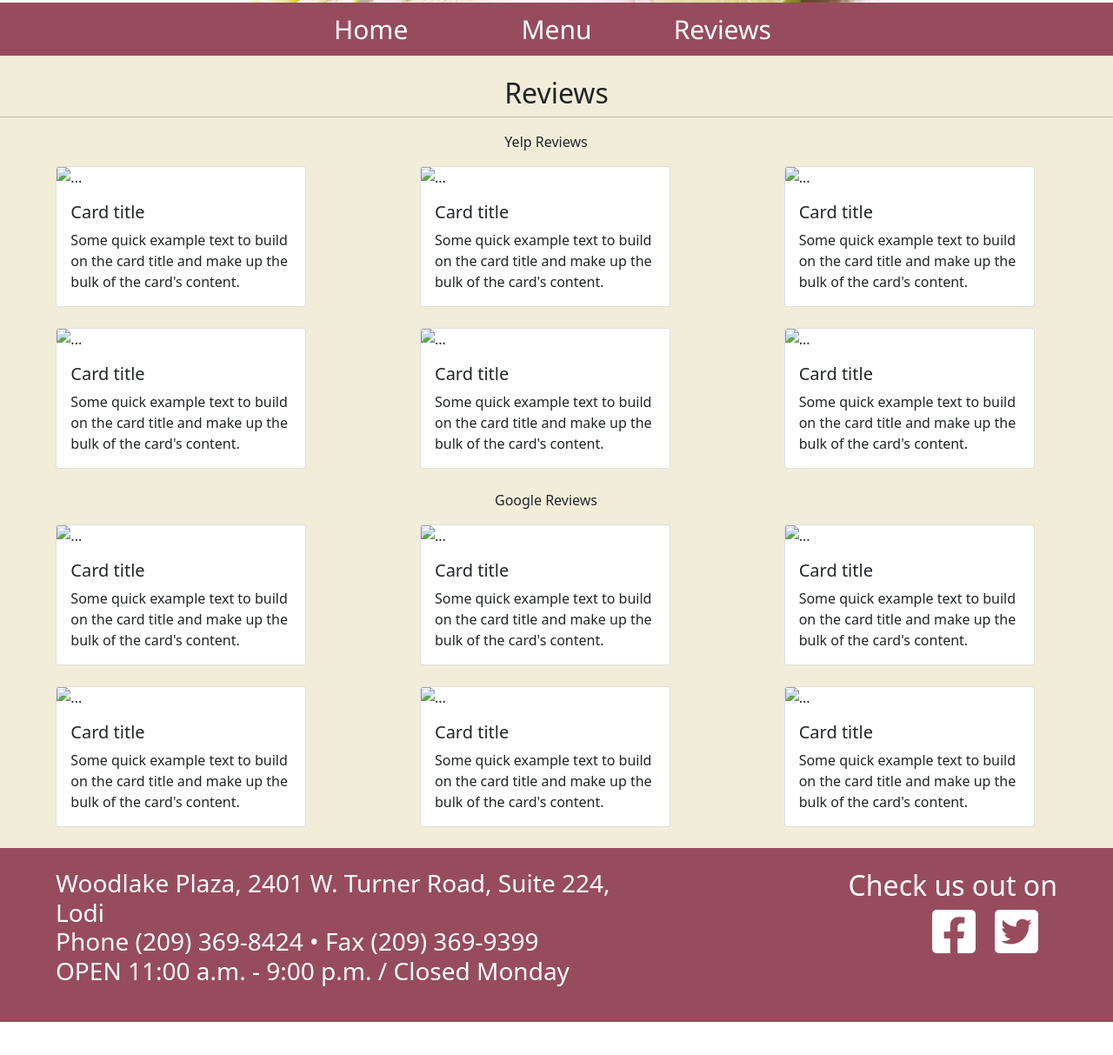
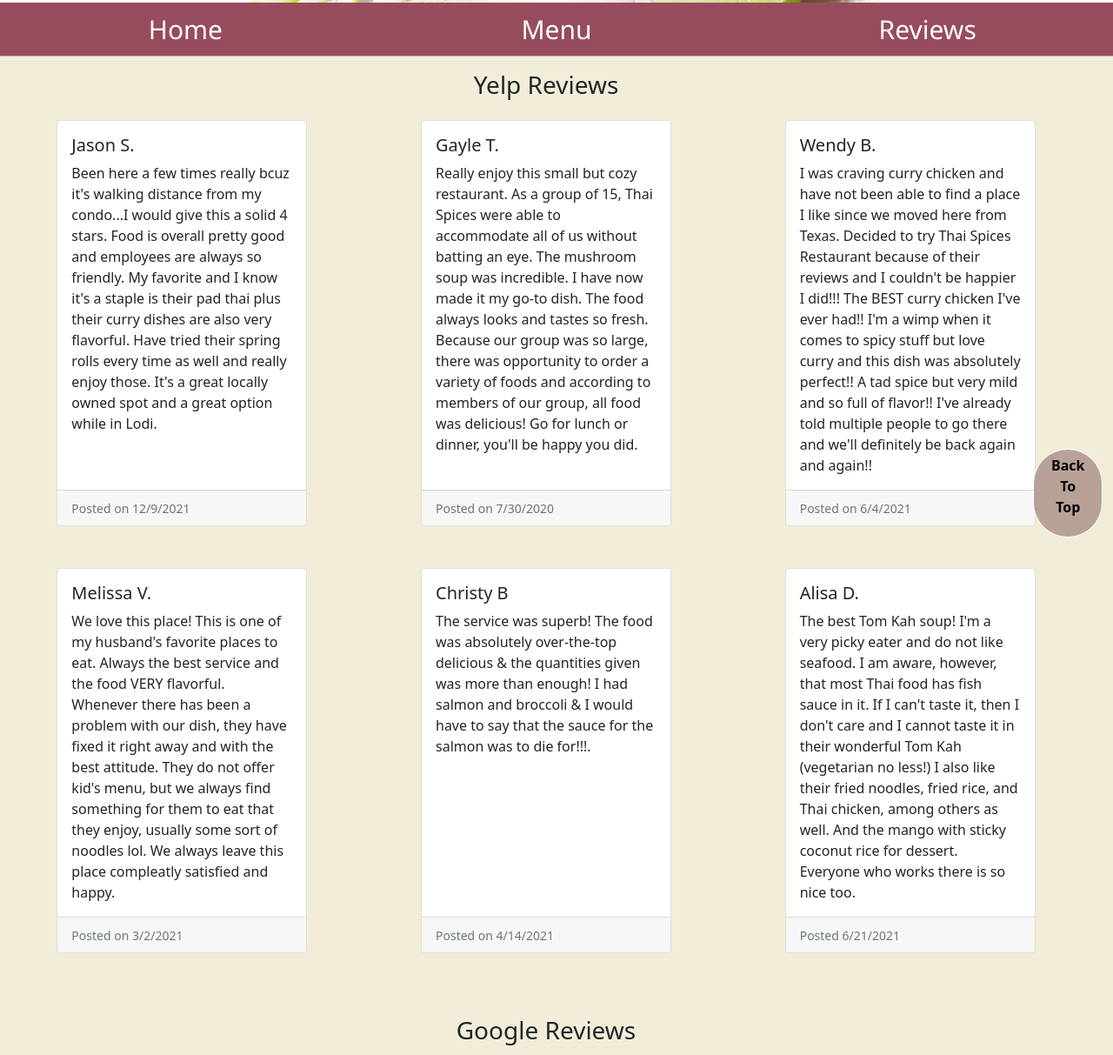
Before and after one commit to NguyenA001/businessRedevelop, a plain HTML site: page pages/reviews.html in a window 1280 px wide. Shown: the part 172-1385 px from the top of the page at 87% size. Before the commit the page ends 1347 px from the top, so only its background shows below. Drawn offline with nearby package versions, Linux system fonts and the light colour scheme.

Commit message:
review page done

```diff
--- a/pages/reviews.html
+++ b/pages/reviews.html
@@ -8,6 +8,7 @@
     <!-- Bootstrap CSS -->
     <link href="https://cdn.jsdelivr.net/npm/bootstrap@5.1.3/dist/css/bootstrap.min.css" rel="stylesheet" integrity="sha384-1BmE4kWBq78iYhFldvKuhfTAU6auU8tT94WrHftjDbrCEXSU1oBoqyl2QvZ6jIW3" crossorigin="anonymous">
     <link rel="stylesheet" href="../css/style.css">
+    <link rel="stylesheet" href="../css/mainCourse.css">
     <title>Thai Spices Restaurant</title>
   </head>
   <body>
@@ -22,165 +23,211 @@
         </div>
         <!-- nav bar -->
         <div class="row redBack d-flex justify-content-center">
-
-                <div class="col-2">
-                    <a class="nav-link whiteText d-flex justify-content-center navFont" href="../index.html">Home</a>
+            <div class="col-4">
+              <a
+                class="nav-link whiteText text-center navFont"
+                href="../index.html"
+                >Home</a
+              >
             </div>
-                <div class="col-2">
-                    <a class="nav-link whiteText d-flex justify-content-center navFont" href="../pages/appetizers.html">Menu</a>
+            <div class="col-4">
+              <a
+                class="nav-link whiteText text-center navFont"
+                href="appetizers.html"
+                >Menu</a
+              >
             </div>
-                <div class="col-2">
-                    <a class="nav-link whiteText navFont" href="../pages/reviews.html">Reviews</a>
+            <div class="col-4">
+              <a class="nav-link whiteText text-center navFont " href="reviews.html"
+                >Reviews</a
+              >
             </div>
-
           </div>
         <!-- body -->
         <div class="row brownBack">
-            <div class="col-12 mt-4  text-center">
-                <h2>Reviews</h2>
-            </div>
+
             <hr>
             <div class="row">
-                <div class="col-12 text-center">Yelp Reviews</div>
+                <div class="col-lg-12 text-center">
+                    <h3>Yelp Reviews</h3></div>
             </div>
             <div class="row d-flex justify-content-center mb-4 mt-3">
-                <div class="col-3">
-                    <div class="card" style="width: 18rem;">
-                        <img src="..." class="card-img-top" alt="...">
+                <div class="col-lg-4 col-sm-12 col-md-6 d-flex justify-content-center mb-5">
+                    <div class="card h-100" style="width: 18rem;">
+
                         <div class="card-body">
-                          <h5 class="card-title">Card title</h5>
-                          <p class="card-text">Some quick example text to build on the card title and make up the bulk of the card's content.</p>
+                          <h5 class="card-title">Jason S.</h5>
+                          <p class="card-text">Been here a few times really bcuz it's walking distance from my condo...I would give this a solid 4 stars.  Food is overall pretty good and employees are always so friendly. My favorite and I know it's a staple is their pad thai plus their curry dishes are also very flavorful. Have tried their spring rolls every time as well and really enjoy those.  It's a great locally owned spot and a great option while in Lodi.</p>
 
+                        </div>
+                        <div class="card-footer">
+                            <small class="text-muted">Posted on 12/9/2021</small>
                           </div>
                       </div>
                 </div>
-                <div class="col-1"></div>
-                <div class="col-3">
-                    <div class="card" style="width: 18rem;">
-                        <img src="..." class="card-img-top" alt="...">
+
+                <!-- <div class="col-lg-1"></div> -->
+                <div class="col-lg-4 col-sm-12 col-md-6 d-flex justify-content-center mb-5">
+                    <div class="card h-100" style="width: 18rem;">
+
                         <div class="card-body">
-                          <h5 class="card-title">Card title</h5>
-                          <p class="card-text">Some quick example text to build on the card title and make up the bulk of the card's content.</p>
+                          <h5 class="card-title">Gayle T.</h5>
+                          <p class="card-text">Really enjoy this small but cozy restaurant. As a group of 15, Thai Spices were able to accommodate all of us without batting an eye.
+                            The mushroom soup was incredible. I have now made it my go-to dish. The food always looks and tastes so fresh. Because our group was so large, there was opportunity to order a variety of foods and according to members of our group, all food was delicious! Go for lunch or dinner, you'll be happy you did.</p>
 
+                        </div>
+                        <div class="card-footer">
+                            <small class="text-muted">Posted on 7/30/2020</small>
                           </div>
                       </div>
                 </div>
-                <div class="col-1"></div>
-                <div class="col-3">
-                    <div class="card" style="width: 18rem;">
-                        <img src="..." class="card-img-top" alt="...">
+                <!-- <div class="col-lg-1"></div> -->
+                <div class="col-lg-4 col-sm-12 col-md-6 d-flex justify-content-center mb-5">
+                    <div class="card h-100" style="width: 18rem;">
+
                         <div class="card-body">
-                          <h5 class="card-title">Card title</h5>
-                          <p class="card-text">Some quick example text to build on the card title and make up the bulk of the card's content.</p>
+                          <h5 class="card-title">Wendy B.</h5>
+                          <p class="card-text">I was craving curry chicken and have not been able to find a place I like since we moved here from Texas. Decided to try Thai Spices Restaurant because of their reviews and I couldn't be happier I did!!! The BEST curry chicken I've ever had!! I'm a wimp when it comes to spicy stuff but love curry and this dish was absolutely perfect!! A tad spice but very mild and so full of flavor!! I've already told multiple people to go there and we'll definitely be back again and again!!</p>
 
+                        </div>
+                        <div class="card-footer">
+                            <small class="text-muted">Posted on 6/4/2021</small>
                           </div>
                       </div>
                 </div>
+
+                <div class="col-lg-4 col-sm-12 col-md-6 d-flex justify-content-center mb-5">
+                    <div class="card h-100" style="width: 18rem;">
+
+                        <div class="card-body">
+                          <h5 class="card-title">Melissa V.</h5>
+                          <p class="card-text">We love this place! This is one of my husband's favorite places to eat. Always the best service and the food VERY flavorful. Whenever there has been a problem with our dish, they have fixed it right away and with the best attitude. They do not offer kid's menu, but we always find something for them to eat that they enjoy, usually some sort of noodles lol. We always leave this place compleatly satisfied and happy.</p>
+
                         </div>
-            <div class="row d-flex justify-content-center mb-4">
-                <div class="col-3">
-                    <div class="card" style="width: 18rem;">
-                        <img src="..." class="card-img-top" alt="...">
-                        <div class="card-body">
-                          <h5 class="card-title">Card title</h5>
-                          <p class="card-text">Some quick example text to build on the card title and make up the bulk of the card's content.</p>
-
+                        <div class="card-footer">
+                            <small class="text-muted">Posted on 3/2/2021</small>
                           </div>
                       </div>
                 </div>
-                <div class="col-1"></div>
-                <div class="col-3">
-                    <div class="card" style="width: 18rem;">
-                        <img src="..." class="card-img-top" alt="...">
+                <!-- <div class="col-lg-1"></div> -->
+                <div class="col-lg-4 col-sm-12 col-md-6 d-flex justify-content-center mb-5">
+                    <div class="card h-100" style="width: 18rem;">
+
                         <div class="card-body">
-                          <h5 class="card-title">Card title</h5>
-                          <p class="card-text">Some quick example text to build on the card title and make up the bulk of the card's content.</p>
+                          <h5 class="card-title">Christy B</h5>
+                          <p class="card-text">The service was superb! The food was absolutely over-the-top delicious & the quantities given was more than enough! I had salmon and broccoli & I would have to say that the sauce for the salmon was to die for!!!.</p>
 
+                        </div>
+                        <div class="card-footer">
+                            <small class="text-muted">Posted on 4/14/2021</small>
                           </div>
                       </div>
                 </div>
-                <div class="col-1"></div>
-                <div class="col-3">
-                    <div class="card" style="width: 18rem;">
-                        <img src="..." class="card-img-top" alt="...">
+                <!-- <div class="col-lg-1"></div> -->
+                <div class="col-lg-4 col-sm-12 col-md-6 d-flex justify-content-center mb-5">
+                    <div class="card h-100" style="width: 18rem;">
+
                         <div class="card-body">
-                          <h5 class="card-title">Card title</h5>
-                          <p class="card-text">Some quick example text to build on the card title and make up the bulk of the card's content.</p>
+                          <h5 class="card-title">Alisa D.</h5>
+                          <p class="card-text">The best Tom Kah soup!  I'm a very picky eater and do not like seafood. I am aware, however, that most Thai food has fish sauce in it. If I can't taste it, then I don't care and I cannot taste it in their wonderful Tom Kah (vegetarian no less!)  I also like their fried noodles, fried rice, and Thai chicken,  among others as well. And the mango with sticky coconut rice for dessert. Everyone who works there is so nice too.</p>
 
+                        </div>
+                        <div class="card-footer">
+                            <small class="text-muted">Posted 6/21/2021</small>
                           </div>
                       </div>
                 </div>
             </div>
             <!-- google review -->
             <div class="row">
-                <div class="col-12 text-center">
-                    Google Reviews
+                <div class="col-lg-12 text-center">
+                    <h3>Google Reviews</h3>
                 </div>
             </div>
             <div class="row d-flex justify-content-center mb-4 mt-3">
-                <div class="col-3">
-                    <div class="card" style="width: 18rem;">
-                        <img src="..." class="card-img-top" alt="...">
+                <div class="col-lg-4 col-sm-12 col-md-6 d-flex justify-content-center mb-5">
+                    <div class="card h-100" style="width: 18rem;">
+
                         <div class="card-body">
-                          <h5 class="card-title">Card title</h5>
-                          <p class="card-text">Some quick example text to build on the card title and make up the bulk of the card's content.</p>
+                          <h5 class="card-title">John Cotta</h5>
+                          <p class="card-text">Great place! Great service! The owners are always there to greet you when you walk in. Definitely a hands on ownership that takes pride and care to insure you have the best made Thai cuisine</p>
 
+                        </div>
+                        <div class="card-footer">
+                            <small class="text-muted">Posted on 9/26/22</small>
                           </div>
                       </div>
                 </div>
-                <div class="col-1"></div>
-                <div class="col-3">
-                    <div class="card" style="width: 18rem;">
-                        <img src="..." class="card-img-top" alt="...">
+                <!-- <div class="col-lg-1"></div> -->
+                <div class="col-lg-4 col-sm-12 col-md-6 d-flex justify-content-center mb-5">
+                    <div class="card h-100" style="width: 18rem;">
+
                         <div class="card-body">
-                          <h5 class="card-title">Card title</h5>
-                          <p class="card-text">Some quick example text to build on the card title and make up the bulk of the card's content.</p>
+                          <h5 class="card-title">K Mac</h5>
+                          <p class="card-text">Absolutely my favorite Thai restaurant in Lodi! Never disappointed. We were seated immediately at 8pm after waiting 40 mins at another restaurant!!
+                            Tonight we started with the Fresh Spring Rolls (not deep fried). Tasty with a light peanut sauce.
+                            </p>
 
+                        </div>
+                        <div class="card-footer">
+                            <small class="text-muted">Posted on 12/18/2021</small>
                           </div>
                       </div>
                 </div>
-                <div class="col-1"></div>
-                <div class="col-3">
-                    <div class="card" style="width: 18rem;">
-                        <img src="..." class="card-img-top" alt="...">
+                <!-- <div class="col-lg-1"></div> -->
+                <div class="col-lg-4 col-sm-12 col-md-6 d-flex justify-content-center mb-5">
+                    <div class="card h-100" style="width: 18rem;">
+
                         <div class="card-body">
-                          <h5 class="card-title">Card title</h5>
-                          <p class="card-text">Some quick example text to build on the card title and make up the bulk of the card's content.</p>
+                          <h5 class="card-title">AI "TechKnow" Day</h5>
+                          <p class="card-text">Friendly staff.  Beef salad and Thai fried rice were delicious.  Reasonable prices.  I believe the cook even visited the tables to ask how everything was.</p>
 
+                        </div>
+                        <div class="card-footer">
+                            <small class="text-muted">Posted on 11/20/2021</small>
                           </div>
                       </div>
                 </div>
+
+                <div class="col-lg-4 col-sm-12 col-md-6 d-flex justify-content-center mb-5">
+                    <div class="card h-100" style="width: 18rem;">
+
+                        <div class="card-body">
+                          <h5 class="card-title">Honah Sonner</h5>
+                          <p class="card-text">Thai Spices is our favorite place for take-out. Any dish on their menu is full of flavor and oh-so-good!! The restaurant is always clean, the staff are always very friendly, and the owner is a wonderful person. You won't regret trying it if you're a fan of Thai food.</p>
+
                         </div>
-            <div class="row d-flex justify-content-center mb-4">
-                <div class="col-3">
-                    <div class="card" style="width: 18rem;">
-                        <img src="..." class="card-img-top" alt="...">
-                        <div class="card-body">
-                          <h5 class="card-title">Card title</h5>
-                          <p class="card-text">Some quick example text to build on the card title and make up the bulk of the card's content.</p>
-
+                        <div class="card-footer">
+                            <small class="text-muted">Posted on 10/08/2021</small>
                           </div>
                       </div>
                 </div>
-                <div class="col-1"></div>
-                <div class="col-3">
-                    <div class="card" style="width: 18rem;">
-                        <img src="..." class="card-img-top" alt="...">
+                <!-- <div class="col-lg-1"></div> -->
+                <div class="col-lg-4 col-sm-12 col-md-6 d-flex justify-content-center mb-5">
+                    <div class="card h-100" style="width: 18rem;">
+
                         <div class="card-body">
-                          <h5 class="card-title">Card title</h5>
-                          <p class="card-text">Some quick example text to build on the card title and make up the bulk of the card's content.</p>
+                          <h5 class="card-title">All Things KNB</h5>
+                          <p class="card-text">I love everything about this restaurant. The staff is extremely friendly, excellent customer service, and the FOOD. I've been coming here for about a year, and everything is excellent. My favorites are the Yellow curry, Thai Fried rice, and chicken pad thai. Please support this wonderful small business.</p>
 
+                        </div>
+                        <div class="card-footer">
+                            <small class="text-muted">Posted on 6/13/2021</small>
                           </div>
                       </div>
                 </div>
-                <div class="col-1"></div>
-                <div class="col-3">
-                    <div class="card" style="width: 18rem;">
-                        <img src="..." class="card-img-top" alt="...">
+                <!-- <div class="col-lg-1"></div> -->
+                <div class="col-lg-4 col-sm-12 col-md-6 d-flex justify-content-center mb-5">
+                    <div class="card h-100" style="width: 18rem;">
+
                         <div class="card-body">
-                          <h5 class="card-title">Card title</h5>
-                          <p class="card-text">Some quick example text to build on the card title and make up the bulk of the card's content.</p>
+                          <h5 class="card-title">Sean Pate</h5>
+                          <p class="card-text">I have eaten thai food all across the country and by far the best atmosphere and the most delicious food experience a person can have @ any restaurant
+                            Hats off to the owner and cook and all the staff. THANK YOU ALL.</p>
 
+                        </div>
+                        <div class="card-footer">
+                            <small class="text-muted">Posted on 3/25/2021</small>
                           </div>
                       </div>
                 </div>
@@ -190,13 +237,19 @@
       <div class="row foot relative-bottom">
         <div class="col-12 padZero">
           <div class="row">
-
-                        <div class="col-7 mt-4">
-                            <h3 class="whiteText">Woodlake Plaza, 2401 W. Turner Road, Suite 224, Lodi <br>
-                                Phone (209) 369-8424 • Fax (209) 369-9399 <br>
-                                OPEN 11:00 a.m. - 9:00 p.m. / Closed Monday</h3>
+            <div class="col-sm-12 col-md-7 mt-5">
+              <h3 class="whiteText d-none d-md-block">
+                Woodlake Plaza, 2401 W. Turner Road, Suite 224, Lodi <br />
+                Phone (209) 369-8424 • Fax (209) 369-9399 <br />
+                OPEN 11:00 a.m. - 9:00 p.m. / Closed Monday
+              </h3>
+              <h3 class="FootText d-sm-block d-md-block d-md-none">
+                Woodlake Plaza, 2401 W. Turner Road, Suite 224, Lodi <br />
+                Phone (209) 369-8424 • Fax (209) 369-9399 <br />
+                OPEN 11:00 a.m. - 9:00 p.m. / Closed Monday
+              </h3>
             </div>
-                        <div class="col-5 mt-4">
+            <div class="col-md-5 mt-4 d-none d-md-block">
               <div class="row">
                 <div class="col-12">
                   <h2 class="whiteText text-end">Check us out on</h2>
@@ -205,17 +258,34 @@
               <div class="row">
                 <div class="col-6"></div>
                 <div class="col-6 d-flex justify-content-end">
-                                    <img src="../images/fb.png" width="50px" height="50px" class="marginPad"  alt="facebook logo">
+                  <img
+                    src="../images/fb.png"
+                    width="50px"
+                    height="50px"
+                    class="marginPad"
+                    alt="facebook logo"
+                  />
 
-                                    <img src="../images/twitter.png" width="50px" height="50px" class="marginPad" alt="twitter logo">
+                  <img
+                    src="../images/twitter.png"
+                    width="50px"
+                    height="50px"
+                    class="marginPad"
+                    alt="twitter logo"
+                  />
                 </div>
-
               </div>
-
+            </div>
+          </div>
         </div>
       </div>
 
+      <div class="row">
+        <div class="col-6">
 
+        </div>
+        <div class="col-6 col-md-4 col-lg-2 fixedBTT">
+          <a class ="d-flex justify-content-end linkNoLines" href="#HomeAnchor"><button class="btn circleBtn"> <p> <b> Back To <br> Top </b></p></button></a>
         </div>
       </div>
     </div>
```
Lines whose indentation alone changed are shown as unchanged.
